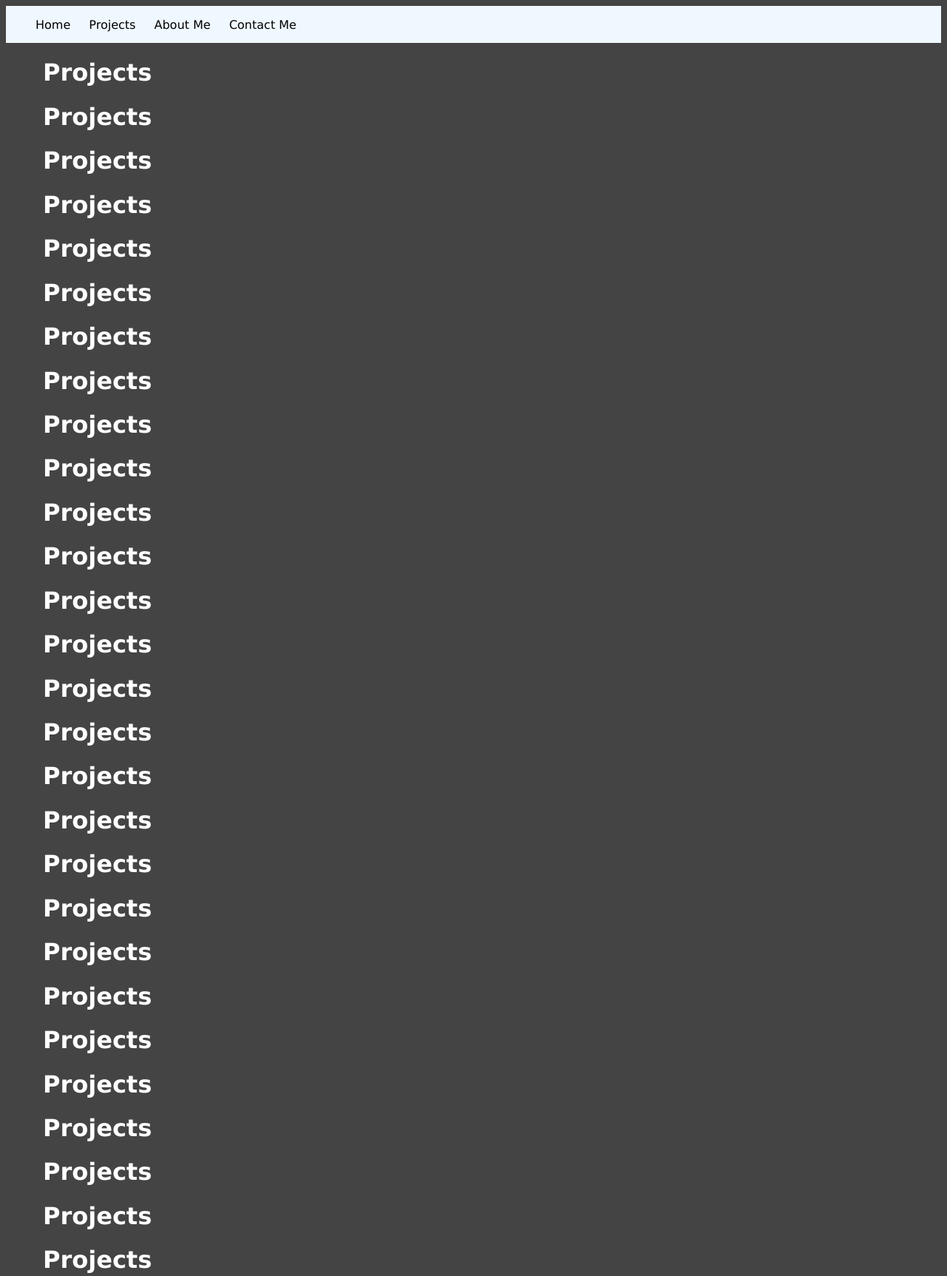
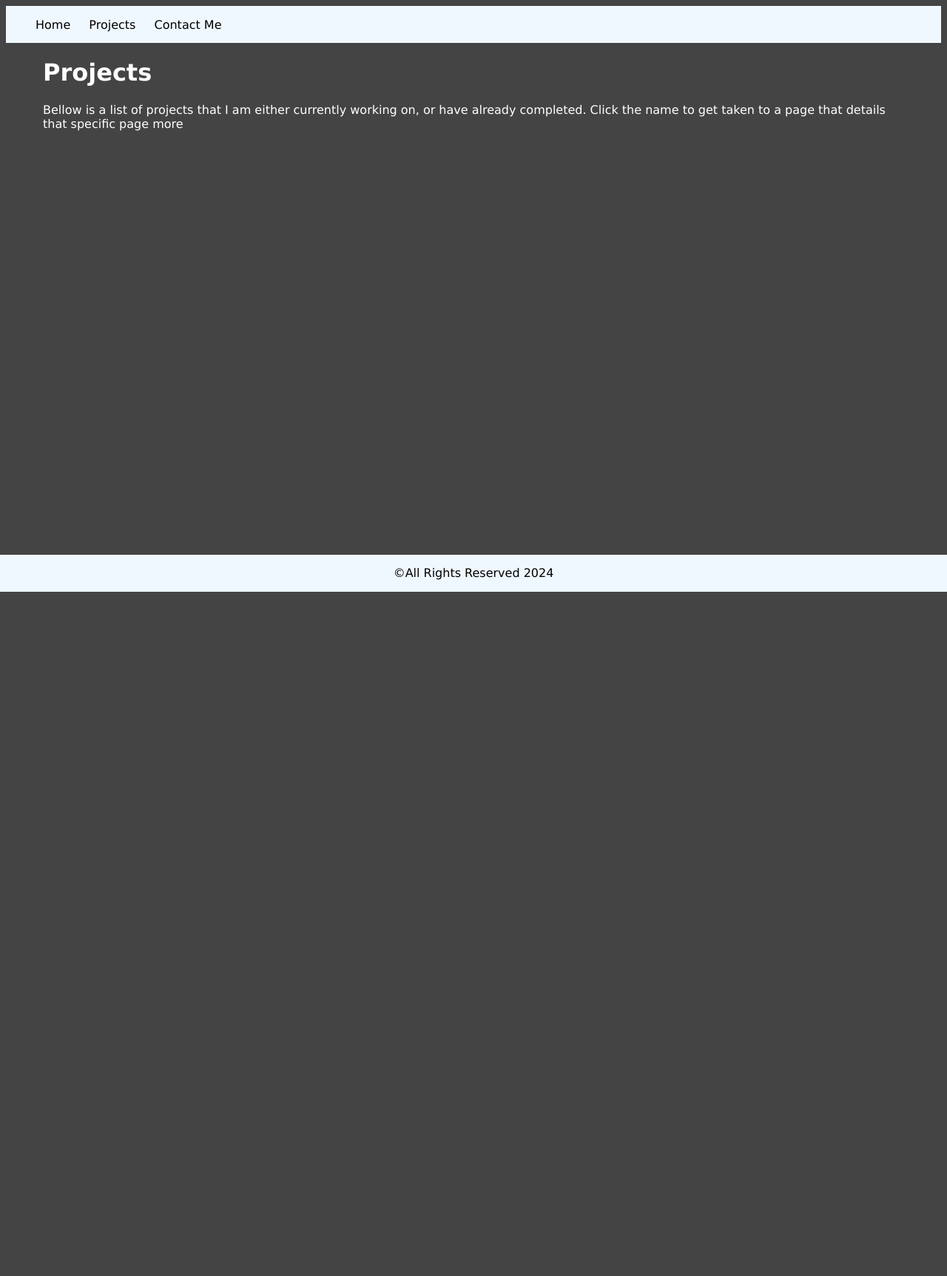
Before and after one commit to Lance-Baron/Portfolio-WebSite, a Flask app: page /projects in a window 1280 px wide. Shown: the top 1725 px of the page at 74% size. After the commit the page ends 800 px from the top, so only its background shows below. Run offline with Flask 3, Linux system fonts and the light colour scheme.

Commit message:
Added scalable structure for project html files, and redid original link structure for better scalability

```diff
--- a/app.py
+++ b/app.py
@@ -8,19 +8,40 @@
 
 @app.route("/projects")
 def projects():
-    return render_template("projects.html")
+    return render_template("projects.html",data=makeBetterWords())
 
-@app.route("/about-me")
-def about_me():
-    return render_template("aboutMe.html")
+@app.route("/<id>")
+def default_render(id):
+    return render_template(id+".html")
 
-@app.route("/contact-me")
-def contact_me():
-    return render_template("contactMe.html")
+@app.route("/projects/<id>")
+def default_project_render(id):
+    return render_template("projects/"+id)
 
-# @app.errorhandler(404)
-# def noPage():
-#     return render_template("index.html")
+@app.errorhandler(404)
+def noPage(error):
+    return render_template("index.html")
+
+def makeBetterWords(path:str=r"D:\Programs\Portfolio WebSite\static\templates\projects") -> dict[str]:
+    """Here to get data for listing each project file in templates"""
+    import os
+    foundFiles = []
+    for root, dirs, files in os.walk(path):
+        for file in files:
+            foundFiles.append(file)
+
+    formatedNames = []
+    for file in foundFiles:
+        words = file.split("_")
+        formatedName = ""
+        for word in words:
+            formatedName += word.replace(".html","").capitalize() + " "
+        formatedNames.append(formatedName.strip())
+    print(formatedNames)
+    print(foundFiles)
+
+    dict = {formatedNames[i]: foundFiles[i] for i in range(len(foundFiles))}
+    return dict
 
 if __name__ == "__main__":
     app.run(debug=True)
--- a/static/templates/aboutMe.html
+++ b/static/templates/aboutMe.html
@@ -7,5 +7,4 @@
     <h1>About Me</h1>
     <p>While in highschool I found that I liked making things, regardless of the method of making.  I started out in coding, but thankfully my brother indroduced me to 3D printing, and I haven't stopped. There may be times where I don't print or code for a couple of months on end but I am still making something!</p>
 </div>
-
 {%endblock%}
--- a/static/templates/basicPage.html
+++ b/static/templates/basicPage.html
@@ -15,7 +15,6 @@
         <ul id = "header-bar">
             <a href = "\"><li>Home</li></a>
             <a href = "\projects"><li>Projects</li></a>
-            <a href = "\about-me"><li>About Me</li></a>
             <a href = "\contact-me"><li>Contact Me</li></a>
         </ul>
     </header>
--- a/static/templates/contactMe.html
+++ b/static/templates/contact-me.html
@@ -4,6 +4,8 @@
 
 {%block content%}
 <div id = "main-content">
+    <h1>About Me</h1>
+    <p>While in highschool I found that I liked making things, regardless of the method of making.  I started out in coding, but thankfully my brother indroduced me to 3D printing, and I haven't stopped. There may be times where I don't print or code for a couple of months on end but I am still making something!</p>
     <h1>Contact Me</h1>
     <p>Feel Free to email me if you are interested in any of the projects I have going on!</p>
     <p>Email: lbaron082@gmail.com</p>
--- a/static/templates/projects.html
+++ b/static/templates/projects.html
@@ -5,47 +5,11 @@
 {%block content%}
 <div id = "main-content">
     <h1>Projects</h1>
-    <h1>Projects</h1>
-    <h1>Projects</h1>
-    <h1>Projects</h1>
-    <h1>Projects</h1>
-    <h1>Projects</h1>
-    <h1>Projects</h1>
-    <h1>Projects</h1>
-    <h1>Projects</h1>
-    <h1>Projects</h1>
-    <h1>Projects</h1>
-    <h1>Projects</h1>
-    <h1>Projects</h1>
-    <h1>Projects</h1>
-    <h1>Projects</h1>
-    <h1>Projects</h1>
-    <h1>Projects</h1>
-    <h1>Projects</h1>
-    <h1>Projects</h1>
-    <h1>Projects</h1>
-    <h1>Projects</h1>
-    <h1>Projects</h1>
-    <h1>Projects</h1>
-    <h1>Projects</h1>
-    <h1>Projects</h1>
-    <h1>Projects</h1>
-    <h1>Projects</h1>
-    <h1>Projects</h1>
-    <h1>Projects</h1>
-    <h1>Projects</h1>
-    <h1>Projects</h1>
-    <h1>Projects</h1>
-    <h1>Projects</h1>
-    <h1>Projects</h1>
-    <h1>Projects</h1>
-    <h1>Projects</h1>
-    <h1>Projects</h1>
-    <h1>Projects</h1>
-    <h1>Projects</h1>
-    <h1>Projects</h1>
-    <h1>Projects</h1>
-    <h1>Projects</h1>
-    <h1>Projects</h1>
+    <p>Bellow is a list of projects that I am either currently working on, or have already completed. Click the name to get taken to a page that details that specific page more</p>
+    <ul>
+        {%for name, file in data.items()%}
+        <a href='projects/{{file}}'><h1>{{name}}</h1></a>
+        {% endfor %}
+    </ul>
 </div>
 {%endblock%}
```
Also changed, not shown: static/templates/projects/micro_mouse.html (added, +10 -0 lines), static/templates/projects/multitool_holster.html (added, +10 -0 lines), static/templates/projects/portfolio_website.html (added, +15 -0 lines).
